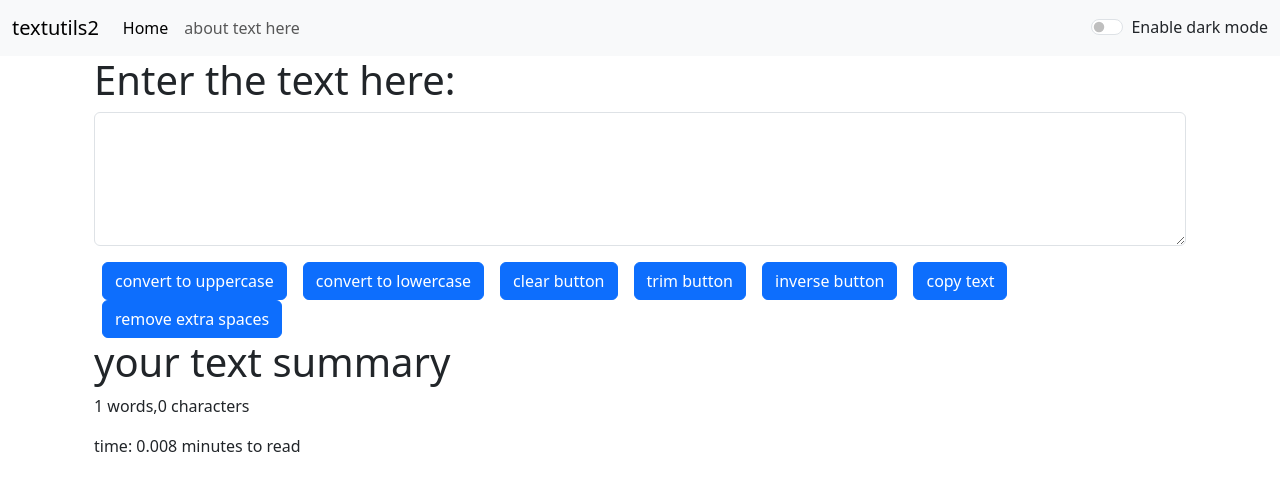
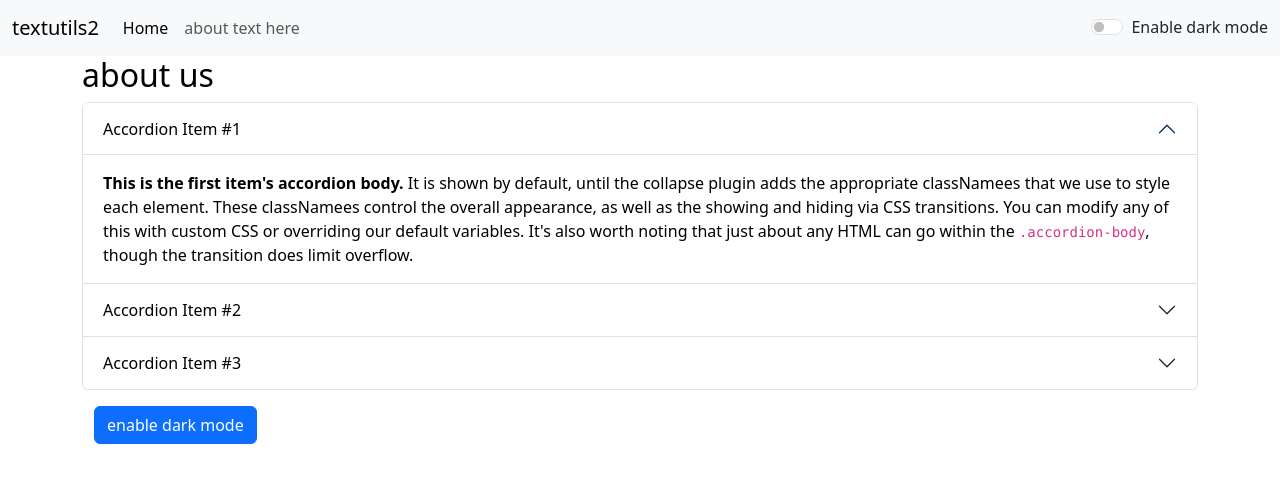
Before and after one commit to Jinal55/react-project-dark-mode, a React (Create React App) app: page / in a window 1280 px wide. Shown: the top 490 px of the page. Built offline with nearby package versions, Linux system fonts and the light colour scheme.

Commit message:
last commited added

```diff
--- a/src/App.js
+++ b/src/App.js
@@ -23,16 +23,16 @@ function App() {
       <Navbar title="textutils2" mode={mode} togglemode={togglemode} />
       {/* <Navbar /> */}
 
-      <div className="container">
+      {/* <div className="container">
         <TextForm
           heading="Enter the text here:"
           labelbody="enter text here only"
           mode={mode}
         />
-      </div>
+      </div> */}
       {/* <Usest /> */}
 
-      {/* <About></About> */}
+      <About></About>
     </>
   );
 }
```
